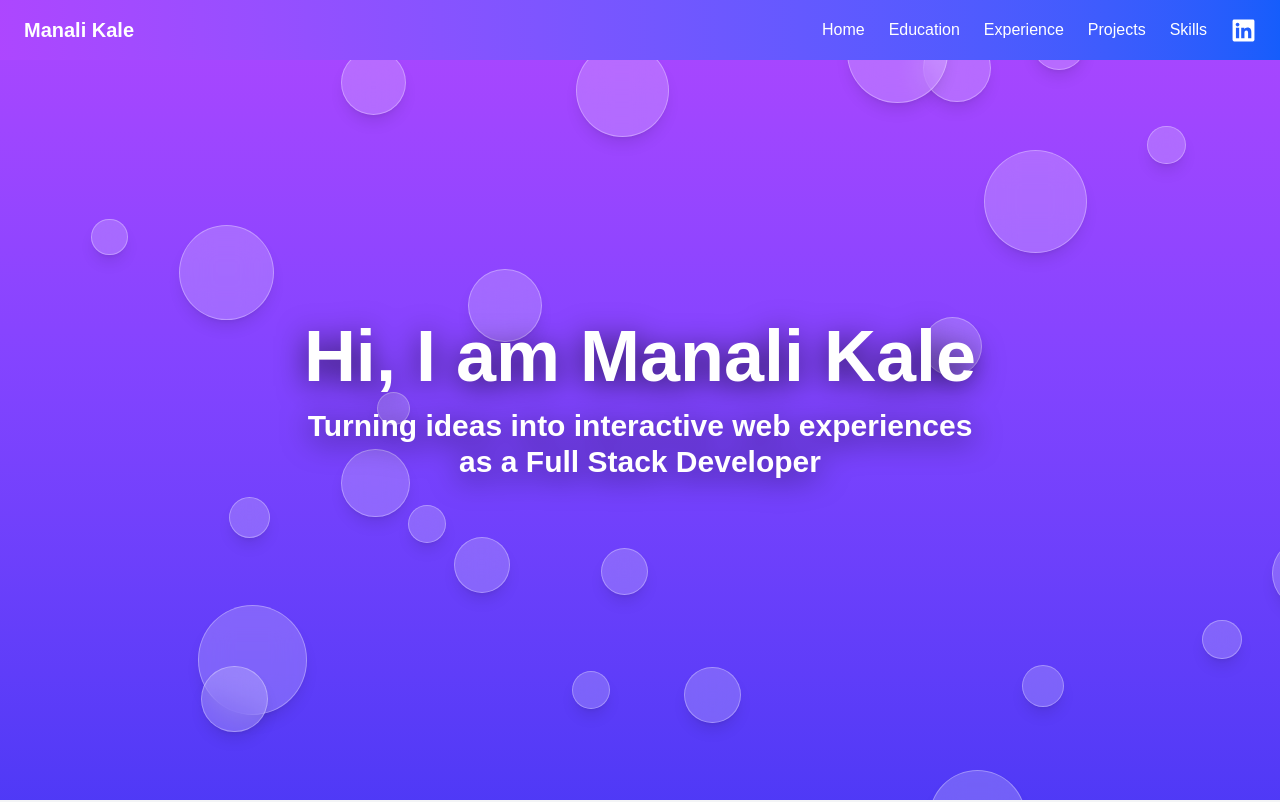
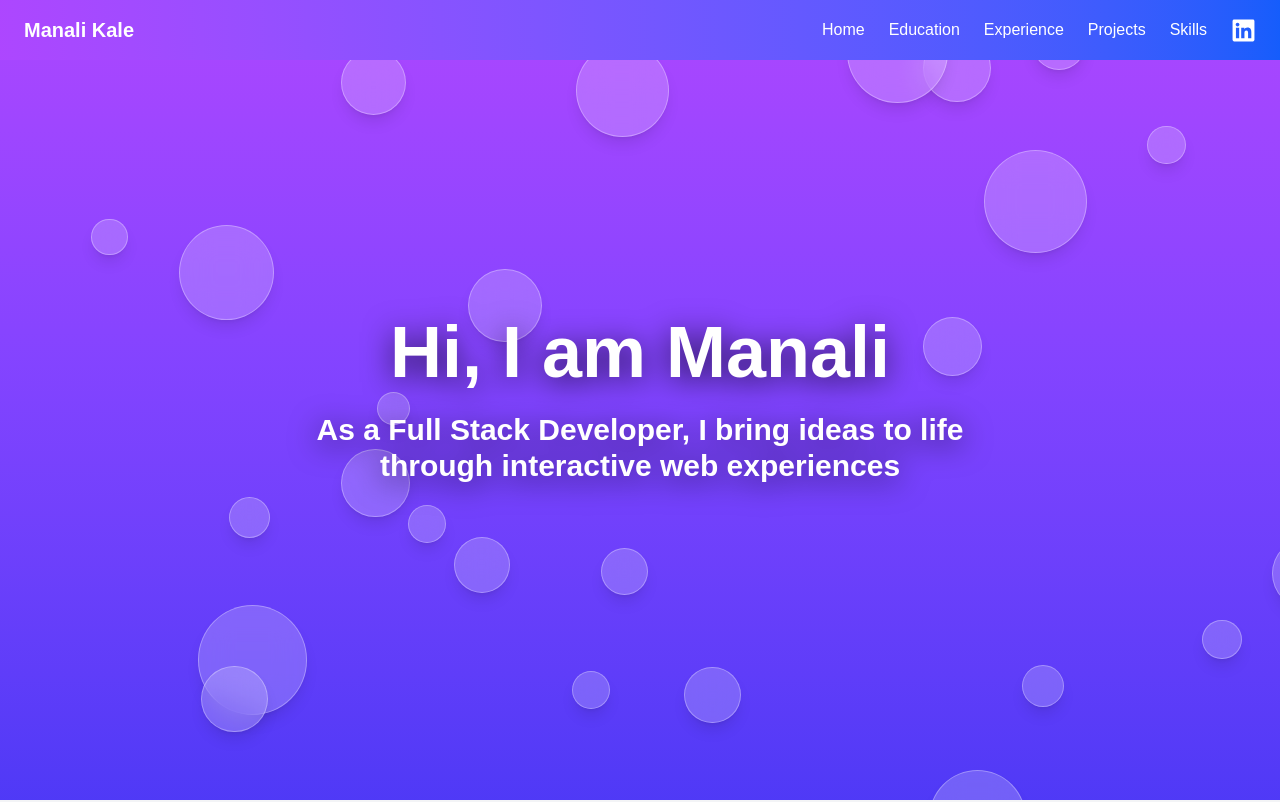
Before and after one commit to Manali6/my-portfolio, a Next.js app: page / in a window 1280 px wide. Shown: the top 802 px of the page. Built offline with nearby package versions, Linux system fonts and the light colour scheme.

Commit message:
Final changes

```diff
--- a/components/Main.tsx
+++ b/components/Main.tsx
@@ -44,10 +44,10 @@ const Main = () => {
       <section
               className="relative w-full h-screen flex flex-col items-center justify-center bg-gradient-to-b from-purple-500 to-indigo-600 overflow-hidden text-center px-6">
           <h1 className="text-white text-6xl md:text-7xl font-extrabold relative z-10 drop-shadow-[0_5px_15px_rgba(0,0,0,0.7)]">
-              Hi, I am Manali Kale
+              Hi, I am Manali
           </h1>
-          <p className="text-white text-2xl md:text-3xl mt-4 font-extrabold relative z-10 drop-shadow-[0_5px_15px_rgba(0,0,0,0.7)] max-w-2xl">
-              Turning ideas into interactive web experiences as a Full Stack Developer
+          <p className="text-white text-2xl md:text-3xl mt-6 font-extrabold relative z-10 drop-shadow-[0_5px_15px_rgba(0,0,0,0.7)] max-w-2xl">
+              As a Full Stack Developer, I bring ideas to life through interactive web experiences
           </p>
       </section>
 
```
